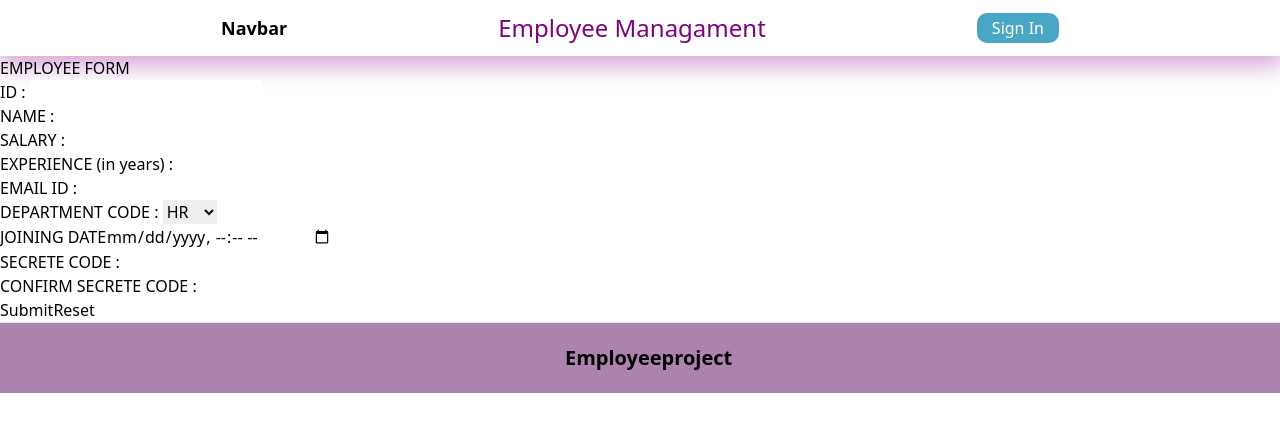
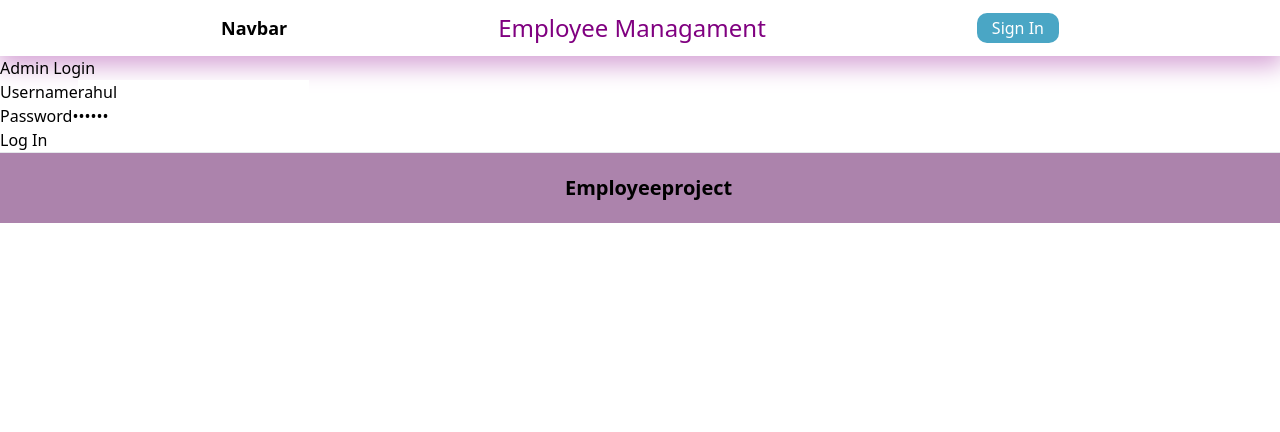
Before and after one commit to rahulll18/Angular_Project, an Angular app in the folder Employeeproject/: page / in a window 1280 px wide. Shown: the top 432 px of the page. Built offline with nearby package versions, Linux system fonts and the light colour scheme.

Commit message:
admin form added

```diff
--- /dev/null
+++ b/Employeeproject/src/app/admin-login/admin-login.component.html
@@ -0,0 +1,39 @@
+<div class="h-screen bg-gray-200 flex items-center justify-center">
+  <div class="w-full max-w-md bg-white shadow-lg rounded-lg p-8">
+    <h2 class="text-2xl font-bold text-center mb-6 text-purple-custom">
+      Admin Login
+    </h2>
+    <form #loginform="ngForm" (submit)="collectData(loginform)">
+      <div class="mb-4">
+        <label for="username" class="block text-gray-700 font-semibold mb-2"
+          >Username</label
+        >
+        <input
+          type="text"
+          title="username"
+          name="username"
+          class="w-full px-4 py-2 border border-gray-300 rounded-md focus:outline-none focus:ring-2 focus:ring-purple-custom"
+          [(ngModel)]="admin.username"
+        />
+      </div>
+      <div class="mb-6">
+        <label for="password" class="block text-gray-700 font-semibold mb-2"
+          >Password</label
+        >
+        <input
+          type="password"
+          title="username"
+          name="password"
+          class="w-full px-4 py-2 border border-gray-300 rounded-md focus:outline-none focus:ring-2 focus:ring-purple-custom"
+          [(ngModel)]="admin.password"
+        />
+      </div>
+      <button
+        type="submit"
+        class="w-full py-2 bg-purple-custom text-black shadow-lg shadow-black font-bold rounded-md bg-purple-700 focus:outline-none focus:ring-2 focus:ring-purple-custom"
+      >
+        Log In
+      </button>
+    </form>
+  </div>
+</div>
--- /dev/null
+++ b/Employeeproject/src/app/admin-login/admin-login.component.ts
@@ -0,0 +1,18 @@
+import { Component } from '@angular/core';
+
+@Component({
+  selector: 'app-admin-login',
+  templateUrl: './admin-login.component.html',
+  styleUrl: './admin-login.component.css',
+})
+export class AdminLoginComponent {
+  admin = {
+    username: 'rahul',
+    password: 'neo123',
+  };
+
+  collectData(loginform: any) {
+    this.admin = loginform.value
+    console.log(this.admin)
+  }
+}
--- a/Employeeproject/src/app/app.component.html
+++ b/Employeeproject/src/app/app.component.html
@@ -1,7 +1,8 @@
 <app-header></app-header>
 <!-- <app-learning /> -->
 <!-- <app-employees></app-employees> -->
- <app-employee-input></app-employee-input>
+ <app-admin-login></app-admin-login>
+ <!-- <app-employee-input></app-employee-input> -->
 <hr/>
 <!-- <button type="button" (click)="toggle=!toggle">TOGGLE</button>
 <app-learning *ngIf="toggle"></app-learning>  -->
--- a/Employeeproject/src/app/app.module.ts
+++ b/Employeeproject/src/app/app.module.ts
@@ -12,9 +12,10 @@ import { EmployeecardComponent } from './employeecard/employeecard.component';
 import { TestchildComponent } from './testchild/testchild.component';
 import { OrderbyPipe } from './custompipes/orderby.pipe';
 import { EmployeeInputComponent } from './employee-input/employee-input.component';
+import { AdminLoginComponent } from './admin-login/admin-login.component';
 
 @NgModule({
-  declarations: [AppComponent, HeaderComponent, FooterComponent, LearningComponent, EmployeesComponent, EmployeecardComponent, TestchildComponent, OrderbyPipe, EmployeeInputComponent],
+  declarations: [AppComponent, HeaderComponent, FooterComponent, LearningComponent, EmployeesComponent, EmployeecardComponent, TestchildComponent, OrderbyPipe, EmployeeInputComponent, AdminLoginComponent],
   imports: [BrowserModule, AppRoutingModule , FormsModule , ReactiveFormsModule],
   providers: [],
   bootstrap: [AppComponent],
--- /dev/null
+++ b/Employeeproject/src/app/customclasses/custom-validators.ts
@@ -0,0 +1,33 @@
+import { AbstractControl, ValidationErrors, ValidatorFn } from '@angular/forms';
+
+export class CustomValidators {
+  static match(control: AbstractControl<any, any>): ValidationErrors | null {
+    // console.log(control);
+    // how to get 2 form control
+    //  console.log(control.get('secrete_code')?.value);
+    //  console.log(control.get('c_secrete_code')?.value);
+    const secrete_code = control.get('secrete_code')?.value;
+    const c_secrete_code = control.get('c_secrete_code')?.value;
+    if (secrete_code != c_secrete_code) return { match: true };
+    else return null;
+  }
+
+  static valueMatch(control1: string, control2: string): ValidatorFn {
+    return (control: AbstractControl) => {
+      const value1 = control.get(control1)?.value;
+      const value2 = control.get(control2)?.value;
+      if (value1 != value2) return { valuematch: true };
+      else return null;
+    };
+  }
+
+  static mailAccount(account: string): ValidatorFn {
+    return (control: AbstractControl) => {
+      // console.log("control:",control);
+      const value = control.value;
+      if (!value.substring(value.indexOf('@')).includes(account))
+        return { mailaccount: true };
+      else return null;
+    };
+  }
+}
--- a/Employeeproject/src/app/employee-input/employee-input.component.html
+++ b/Employeeproject/src/app/employee-input/employee-input.component.html
@@ -4,7 +4,7 @@
     <form
       class="w-50 border border-black p-3 bg-secondary"
       [formGroup]="employeeForm"
-      (submit)=collectData()
+      (submit)="collectData()"
     >
       <div class="mb-3">
         <label for="_id" class="form-label">ID : </label>
@@ -14,6 +14,9 @@
           title="_id"
           formControlName="_id"
         />
+        <div class="text-sm text-red-500" *ngIf="_id?.touched">
+          <div *ngIf="_id?.hasError('required')">ID is required</div>
+        </div>
       </div>
       <div class="mb-3">
         <label for="empName" class="form-label">NAME : </label>
@@ -23,6 +26,15 @@
           title="empName"
           formControlName="empName"
         />
+        <div class="text-sm text-red-500" *ngIf="empName?.touched">
+          <div *ngIf="empName?.hasError('required')">
+            Employee Name is required
+          </div>
+          <div *ngIf="empName?.hasError('pattern')">Valid Name is required</div>
+          <div *ngIf="empName?.hasError('minLength')">
+            Minimum 2 Character is required
+          </div>
+        </div>
       </div>
       <div class="mb-3">
         <label for="basicSalary" class="form-label">SALARY : </label>
@@ -32,6 +44,14 @@
           title="basicSalary"
           formControlName="basicSalary"
         />
+        <div class="text-sm text-red-500" *ngIf="basicSalary?.touched">
+          <div *ngIf="basicSalary?.hasError('required')">
+            Salary is required
+          </div>
+          <div *ngIf="basicSalary?.hasError('min')">
+            Please enter valid salary
+          </div>
+        </div>
       </div>
       <div class="mb-3">
         <label for="experience" class="form-label"
@@ -43,6 +63,17 @@
           title="experience"
           formControlName="experience"
         />
+        <div class="text-sm text-red-500" *ngIf="experience?.touched">
+          <div *ngIf="experience?.hasError('required')">
+            Experience is required
+          </div>
+          <div *ngIf="experience?.hasError('min')">
+            Valid Experience is required
+          </div>
+          <div *ngIf="experience?.hasError('max')">
+            Maximum 85 Experience is allowed
+          </div>
+        </div>
       </div>
       <div class="mb-3">
         <label for="emailId" class="form-label">EMAIL ID : </label>
@@ -52,14 +83,26 @@
           title="emailId"
           formControlName="emailId"
         />
+        <div class="text-sm text-red-500" *ngIf="emailId?.touched">
+          <div *ngIf="emailId?.hasError('required')">Email Id is required</div>
+        </div>
+        <div *ngIf="emailId?.hasError('email')">Invalid Email</div>
+        <div *ngIf="emailId?.hasError('mailaccount')">
+          Only gmail accounts allowed
+        </div>
       </div>
       <div class="mb-3">
-        <label for="dept_code" class="form-label">DEPARTMENT CODE : </label>
-        <select title="dept_code">
-          <option *ngFor="let dcode of departments | orderby">
+        <label for="deptCode" class="form-label">DEPARTMENT CODE : </label>
+        <select title="deptCode">
+          <option [value]="dcode" *ngFor="let dcode of departments | orderby">
             {{ dcode }}
           </option>
         </select>
+        <div class="text-sm text-red-600" *ngIf="deptCode?.touched">
+          <div *ngIf="deptCode?.hasError('required')">
+            Please select Department
+          </div>
+        </div>
       </div>
       <div class="mb-3">
         <label for="joiningDate" class="form-label">JOINING DATE</label>
@@ -78,6 +121,17 @@
           title="secrete_code"
           formControlName="secrete_code"
         />
+        <div class="text-sm text-red-600" *ngIf="secrete_code?.touched">
+          <div *ngIf="secrete_code?.hasError('required')">
+            Please Enter Secrete code
+          </div>
+          <div *ngIf="secrete_code?.hasError('minLength')">
+            Please Enter Valid Secrete code
+          </div>
+          <div *ngIf="secrete_code?.hasError('maxLength')">
+            Please Enter Valid Secrete code
+          </div>
+        </div>
       </div>
       <div class="mb-3">
         <label for="c_secrete_code" class="form-label"
@@ -89,7 +143,11 @@
           title="c_secrete_code"
         />
       </div>
-      <button type="submit" class="border border-black px-2 py-1 bg-violet-400">
+      <button
+        type="submit"
+        class="border border-black px-2 py-1 bg-violet-400"
+        [disabled]="employeeForm.invalid"
+      >
         Submit
       </button>
       <button type="reset" class="border border-black px-2 py-1 bg-violet-400">
--- a/Employeeproject/src/app/employee-input/employee-input.component.ts
+++ b/Employeeproject/src/app/employee-input/employee-input.component.ts
@@ -1,5 +1,7 @@
 import { Component } from '@angular/core';
-import { FormControl, FormGroup } from '@angular/forms';
+import { FormControl, FormGroup, Validators } from '@angular/forms';
+import { Employee } from '../customclasses/employee';
+import { CustomValidators } from '../customclasses/custom-validators';
 
 @Component({
   selector: 'app-employee-input',
@@ -10,25 +12,82 @@ export class EmployeeInputComponent {
   departments = ['LD', 'HR', 'JS', 'PHP', 'JAVA'];
 
   employeeForm: FormGroup;
-
+  employee = new Employee();
   constructor() {
-    this.employeeForm = new FormGroup({
-      _id: new FormControl(),
-      empName: new FormControl(),
-      deptCode: new FormControl(),
-      basicSalary: new FormControl(),
-      experience: new FormControl(),
-      emailId: new FormControl(),
-      joiningDate: new FormControl(),
-      secrete_code: new FormControl(),
-    });
+    this.employeeForm = new FormGroup(
+      {
+        _id: new FormControl(this.employee._id, [Validators.required]),
+        empName: new FormControl(this.employee.empName, [
+          Validators.required,
+          Validators.pattern('[A-Za-z ]*'),
+          Validators.minLength(2),
+        ]),
+        deptCode: new FormControl(this.employee.deptCode, [
+          Validators.required,
+        ]),
+        basicSalary: new FormControl(this.employee.basicSalary, [
+          Validators.required,
+          Validators.min(0),
+        ]),
+        experience: new FormControl(this.employee.experience, [
+          Validators.required,
+          Validators.min(0),
+          Validators.max(85),
+        ]),
+        emailId: new FormControl(this.employee.emailId, [
+          Validators.required,
+          Validators.email,
+        ]),
+        joiningDate: new FormControl(this.employee.joiningDate, [
+          Validators.required,
+        ]),
+        secrete_code: new FormControl(this.employee.secrete_code, [
+          Validators.required,
+          Validators.minLength(3),
+          Validators.maxLength(6),
+        ]),
+        c_secrete_code: new FormControl(''),
+      },
+      [CustomValidators.valueMatch('secrete_code', 'c_secrete_code')]
+    );
   }
 
   get empId() {
     return this.employeeForm.get('_id');
   }
+
+  get _id() {
+    return this.employeeForm.get('_id'); // returing FormControl object
+  }
+  get empName() {
+    return this.employeeForm.get('empName'); // returing FormControl object
+  }
+  get basicSalary() {
+    return this.employeeForm.get('basicSalary'); // returing FormControl object
+  }
+  get experience() {
+    return this.employeeForm.get('experience'); // returing FormControl object
+  }
+  get emailId() {
+    return this.employeeForm.get('emailId'); // returing FormControl object
+  }
+  get deptCode() {
+    return this.employeeForm.get('deptCode'); // returing FormControl object
+  }
+  get secrete_code() {
+    return this.employeeForm.get('secrete_code'); // returing FormControl object
+  }
+  get c_secrete_code() {
+    return this.employeeForm.get('c_secrete_code'); // returing FormControl object
+  }
+
   collectData() {
     console.log(this.employeeForm);
-    console.log(this.empId?.value);
+    console.log(this.employeeForm.value);
+    //i want data of only id
+    console.log(this.employeeForm.value._id);
+    //i want data of only id via FormControl
+    //console.log(this.employeeForm.controls._id.value.controls._id.value);
+    console.log(this.emailId?.value);
   }
 }
```
Also changed, not shown: Employeeproject/src/app/customclasses/employee.ts (+8 -2 lines), Employeeproject/src/app/employees/employees.component.ts (+50 -5 lines), Employeeproject/src/app/admin-login/admin-login.component.css (added), 2 other files (tests, documents, lock files or other folders).
